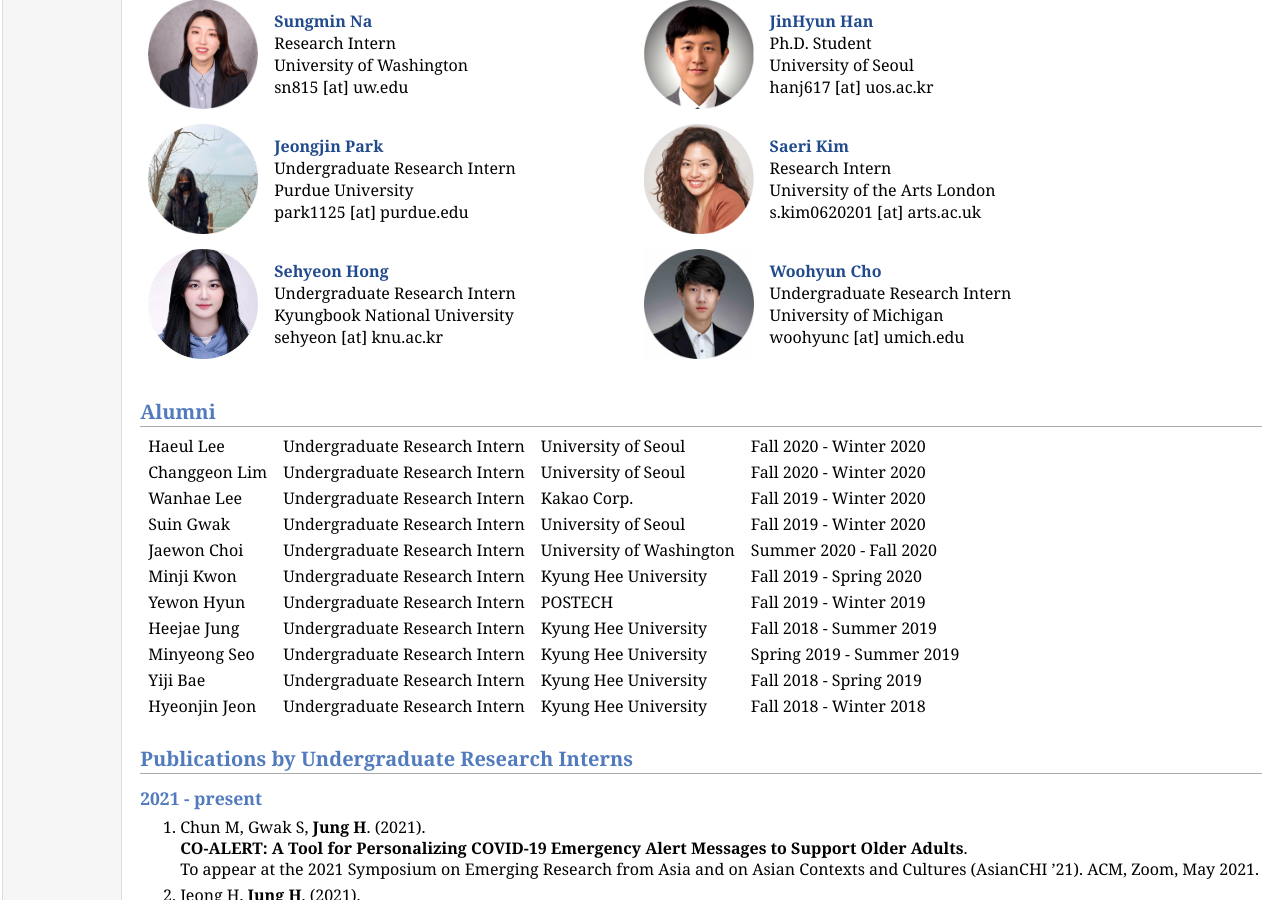
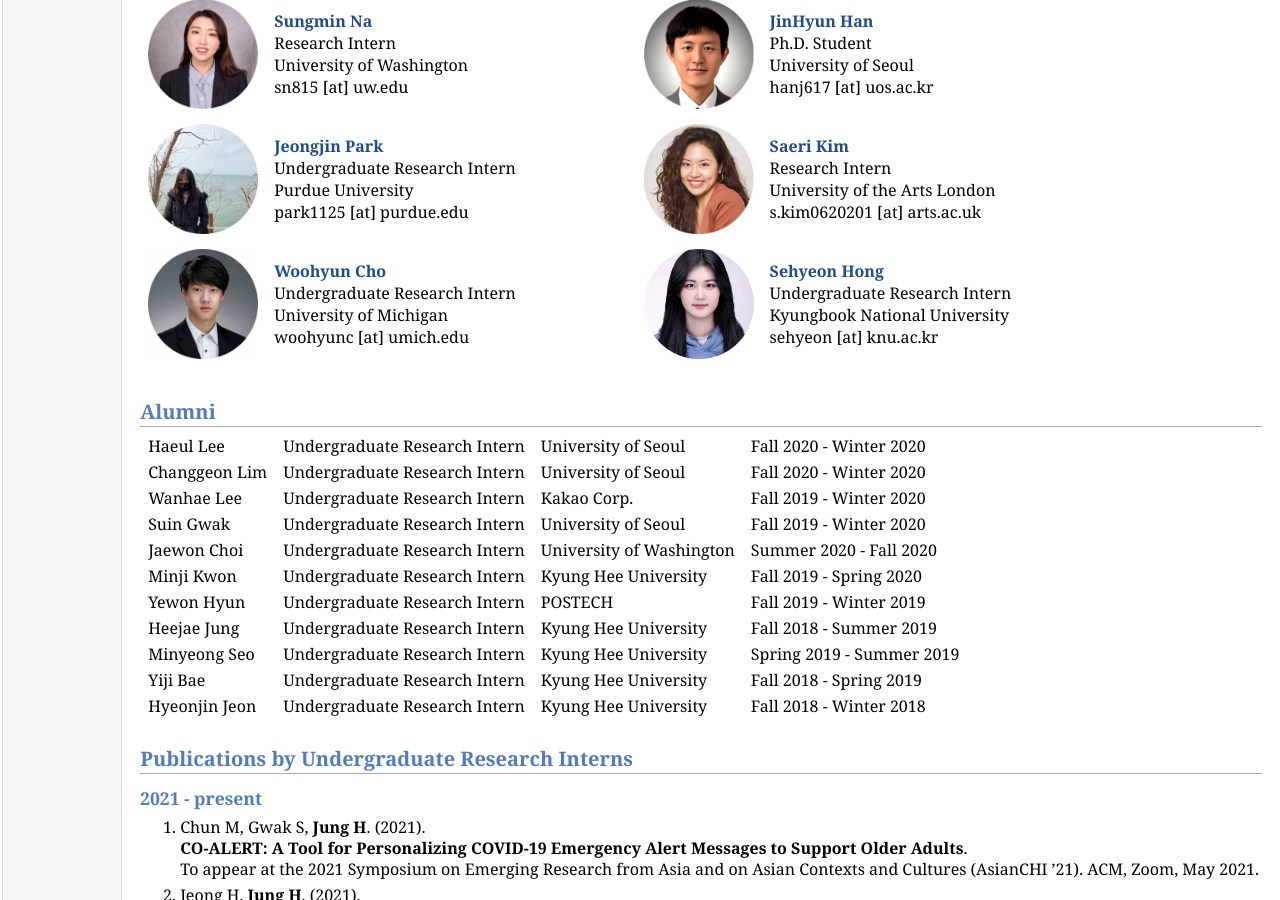
Before and after one commit to hcail/hcail-backup.github.io, a Jekyll site: the page people/people.html, which Jekyll copies as it is, in a window 1280 px wide and 900 px high, scrolled down 1076 px. Built offline with Jekyll 4.4.1, drawn with Linux system fonts in a browser that asks for light colours.

Commit message:
ppl udpated

```diff
--- a/people/people.html
+++ b/people/people.html
@@ -102,15 +102,15 @@ HCI Korea 2019, Jeju, Korea.
                     <br>University of the Arts London<br>s.kim0620201 [at] arts.ac.uk</td>
   </tr>
   <tr class="r1">
+    <td class="c2"> <img src="img/wcho.jpg" width="110" style="vertical-align: -4px"></td>
+    <td class="c2"> <a href="https://www.notion.so/Woohyun-Daniel-Cho-06369cda2d72455d820c3891cf748336">
+                    <b>Woohyun Cho</b></a><br>Undergraduate Research Intern
+                    <br>University of Michigan<br>woohyunc [at] umich.edu</td>
+    <td class="c2"> &nbsp;&nbsp;&nbsp;&nbsp;&nbsp;&nbsp;&nbsp;&nbsp;&nbsp;&nbsp;&nbsp;&nbsp;&nbsp;&nbsp;&nbsp;&nbsp;&nbsp;&nbsp;&nbsp;&nbsp;&nbsp;&nbsp;&nbsp;</td>
     <td class="c2"> <img src="img/shong.JPG" width="110" style="vertical-align: -4px"></td>
     <td class="c2"> <a href="https://sites.google.com/view/sehyeonhong/home">
                     <b>Sehyeon Hong</b></a><br>Undergraduate Research Intern
                     <br>Kyungbook National University<br>sehyeon [at] knu.ac.kr</td>
-    <td class="c2"> &nbsp;&nbsp;&nbsp;&nbsp;&nbsp;&nbsp;&nbsp;&nbsp;&nbsp;&nbsp;&nbsp;&nbsp;&nbsp;&nbsp;&nbsp;&nbsp;&nbsp;&nbsp;&nbsp;&nbsp;&nbsp;&nbsp;&nbsp;</td>
-    <td class="c2"> <img src="img/wcho.jpg" width="110" style="vertical-align: -4px"></td>
-    <td class="c2"> <a href="https://www.notion.so/Woohyun-Daniel-Cho-06369cda2d72455d820c3891cf748336">
-                    <b>Woohyun Cho</b></a><br>Undergraduate Research Intern
-                    <br>University of Michigan<br>woohyunc [at] umich.edu</td>
   </tr>
 </table>
 
```
Also changed, not shown: 1 other file.
